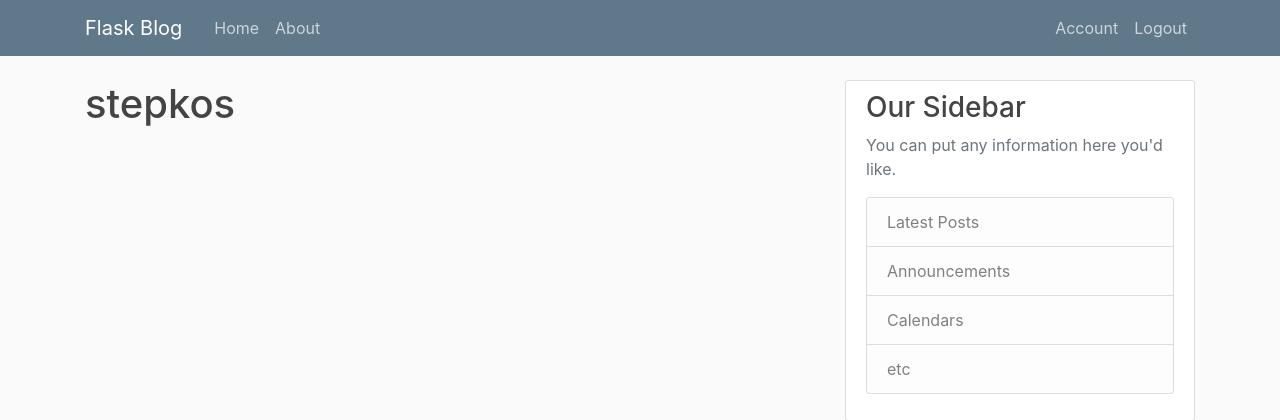
After one commit to stepkos/Tutorial-Python-Flask-Blog, a Flask app: page /account in a window 1280 px wide. The commit adds this page. Shown: the top 420 px of the page. Run offline with Flask 2, Linux system fonts and the light colour scheme; a user stored in the database is signed in; some libraries are stand-ins or nearby versions.

Commit message:
register and login page

```diff
--- a/flaskblog/__init__.py
+++ b/flaskblog/__init__.py
@@ -1,6 +1,7 @@
 from flask import Flask
 from flask_sqlalchemy import SQLAlchemy
 from flask_bcrypt import Bcrypt
+from flask_login import LoginManager
 
 
 app = Flask(__name__)
@@ -8,6 +9,9 @@ app.config['SECRET_KEY'] = '39022dcb1591401466fdfe2809f1fc2b'
 app.config['SQLALCHEMY_DATABASE_URI'] = 'sqlite:///site.db'
 db = SQLAlchemy(app)
 bcrypt = Bcrypt(app)
+login_manager = LoginManager(app)
+login_manager.login_view = 'login'
+login_manager.login_message_category = 'info'
 
 
 from flaskblog import routes
--- a/flaskblog/routes.py
+++ b/flaskblog/routes.py
@@ -1,8 +1,9 @@
-import email
-from flask import render_template, url_for, flash, redirect
+from flask import render_template, url_for, flash, redirect, request
 from flaskblog import app, db, bcrypt
 from flaskblog.forms import RegistrationForm, LoginForm
 from flaskblog.models import User, Post
+from flask_login import login_user, current_user, logout_user, login_required
+
 
 posts = [
     {
@@ -32,6 +33,9 @@ def about():
 
 @app.route('/register', methods=['GET', 'POST'])
 def register():
+    if current_user.is_authenticated:
+        return redirect(url_for('home'))
+
     form = RegistrationForm()
     if form.validate_on_submit():
         hashed_password = bcrypt.generate_password_hash(form.password.data).decode('utf-8')
@@ -45,11 +49,27 @@ def register():
 
 @app.route('/login', methods=['GET', 'POST'])
 def login():
+    if current_user.is_authenticated:
+        return redirect(url_for('home'))
+
     form = LoginForm()
     if form.validate_on_submit():
-        if form.email.data == 'admin@blog.com' and form.password.data == 'password':
-            flash('You have been logged in!', 'success')
-            return redirect(url_for('home'))
-        else:
-            flash('Login Unsuccessful. Please check username and password', 'danger')
+        user = User.query.filter_by(email=form.email.data).first()
+        if user and bcrypt.check_password_hash(user.password, form.password.data):
+            login_user(user, remember=form.remember.data)
+            next_page = request.args.get('next')
+            return redirect(next_page) if next_page else redirect(url_for('home'))
+        flash('Login Unsuccessful. Please check email and password', 'danger')
     return render_template('login.html', title='Register', form=form)
+
+
+@app.route('/logout')
+def logout():
+    logout_user()
+    return redirect(url_for('home'))
+
+
+@app.route('/account')
+@login_required
+def account():
+    return render_template('account.html', title='Account')
--- /dev/null
+++ b/flaskblog/templates/account.html
@@ -0,0 +1,7 @@
+{% extends "layout.html" %}
+
+{% block content %}
+
+    <h1>{{ current_user.username }}</h1>
+
+{% endblock %}
--- a/flaskblog/templates/layout.html
+++ b/flaskblog/templates/layout.html
@@ -39,9 +39,17 @@
 
                     <!-- Navbar Right Side -->
                     <div class="navbar-nav">
-                        <a class="nav-item nav-link" href="{{ url_for('login') }}">Login</a>
-                        <a class="nav-item nav-link" href="{{ url_for('register') }}">Register</a>
+
+                        {% if current_user.is_authenticated %}
+                            <a class="nav-item nav-link" href="{{ url_for('account') }}">Account</a>
+                            <a class="nav-item nav-link" href="{{ url_for('logout') }}">Logout</a>
+                        {% else %}
+                            <a class="nav-item nav-link" href="{{ url_for('login') }}">Login</a>
+                            <a class="nav-item nav-link" href="{{ url_for('register') }}">Register</a>
+                        {% endif %}
+
                     </div>
+
                 </div>
 
             </div>
```
Also changed, not shown: flaskblog/models.py (+8 -2 lines).
